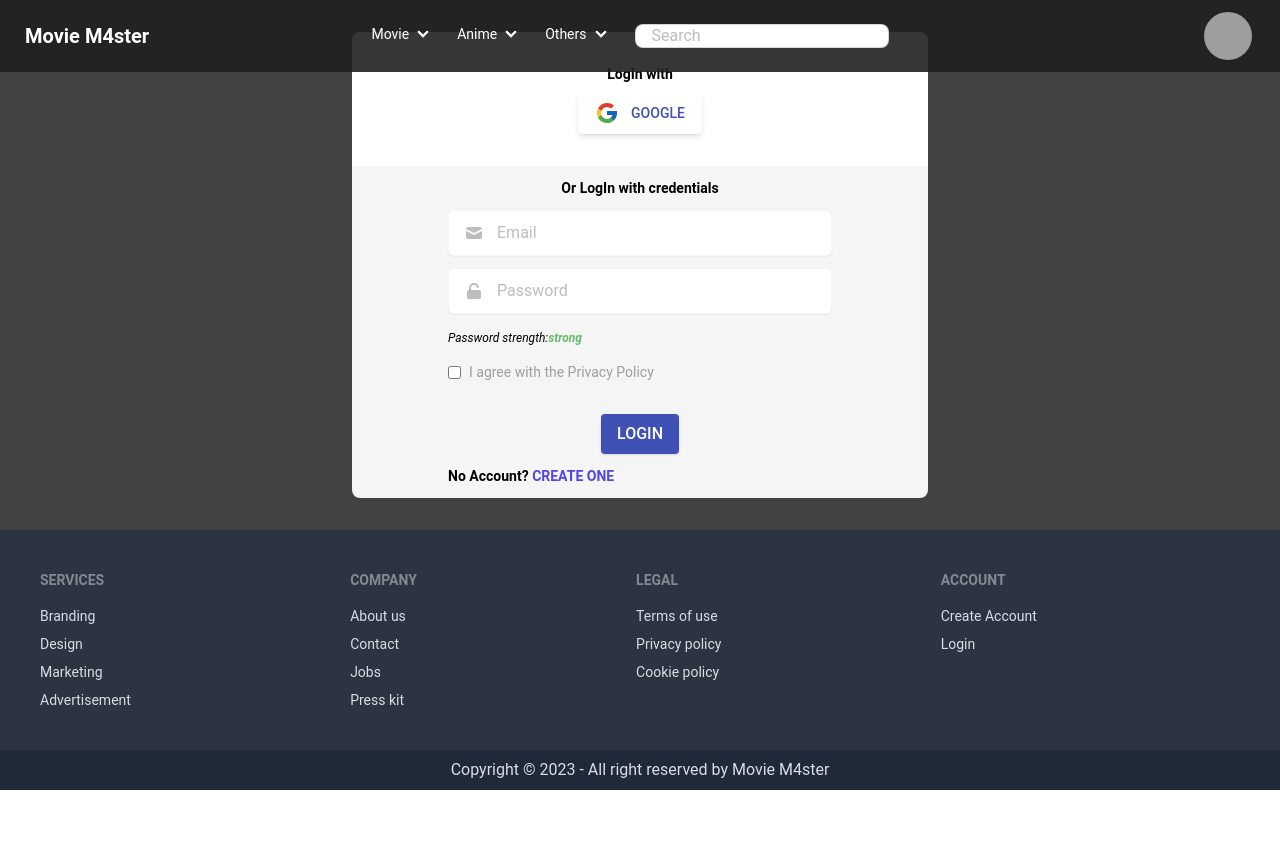
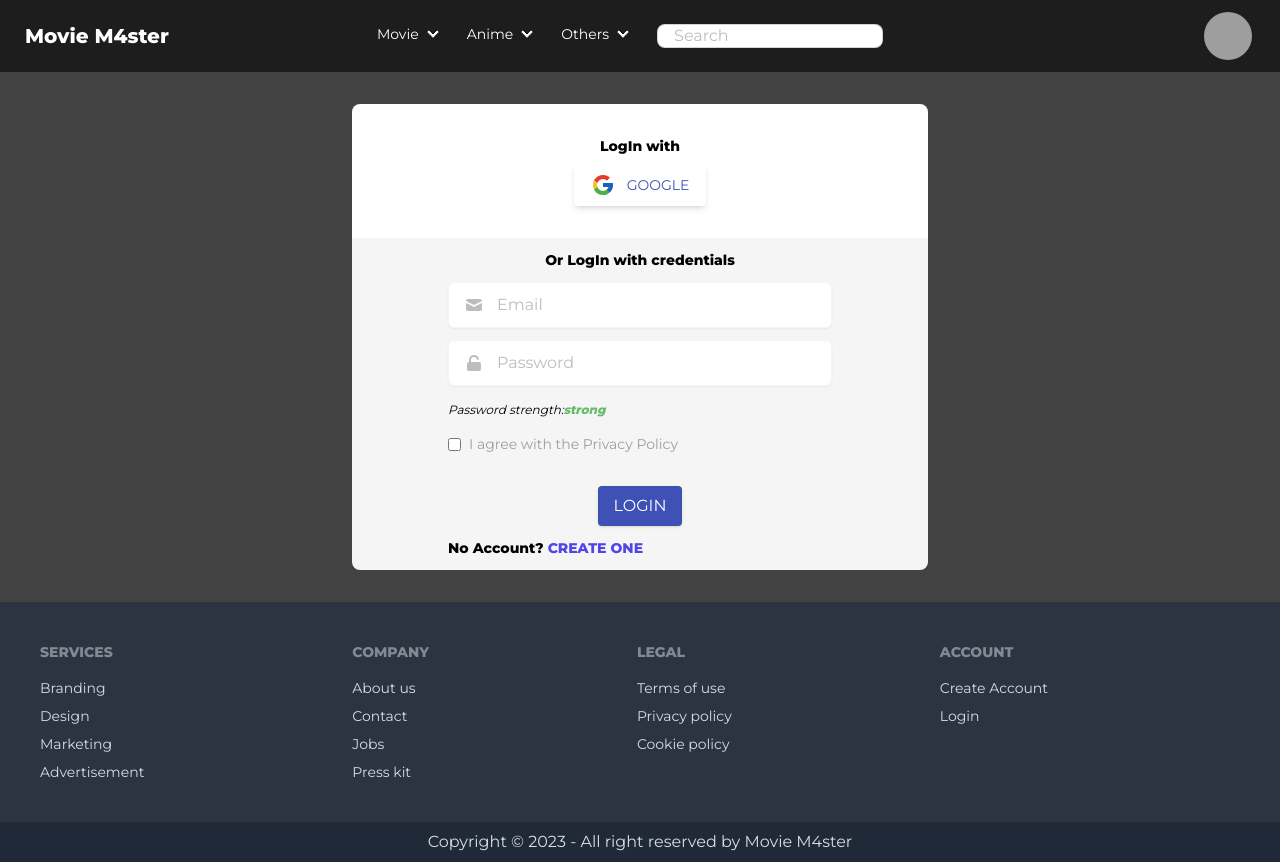
Before and after one commit to Yeasin1020/Movie_Master, a React (Vite) app in the folder moviemsater/: page /login in a window 1280 px wide. Before the commit the page ends 800 px from the top, so only its background shows below. Built offline with nearby package versions, Linux system fonts and the light colour scheme; no server answers; grey boxes are pictures that could not be loaded.

Commit message:
toastify

```diff
--- a/moviemsater/package.json
+++ b/moviemsater/package.json
@@ -25,6 +25,7 @@
     "react-icons": "^4.11.0",
     "react-multi-carousel": "^2.8.4",
     "react-router-dom": "^6.18.0",
+    "react-toastify": "^9.1.3",
     "sort-by": "^1.2.0",
     "swiper": "^10.2.0"
   },
--- a/moviemsater/src/Pages/Home/Home/Card/Card.css
+++ b/moviemsater/src/Pages/Home/Home/Card/Card.css
@@ -5,7 +5,6 @@ html {
 	background: #000000;
 	padding: 0;
 	margin: 0;
-	padding-bottom: 6rem;
 	font-family: "Montserrat", sans-serif;
 	width: 100%;
 }
@@ -50,14 +49,7 @@ img {
 .title_wrapper h1 {
 	width: 70%;
 }
-button {
-	background: #f40612 !important;
-	color: #fff !important;
-	font-size: 18px;
-	padding: 0.5rem 3rem;
-	outline: none;
-	border: 0 !important;
-}
+
 @media (max-width: 768px) {
 	.title_wrapper {
 		text-align: center;
--- a/moviemsater/src/Pages/Home/Home/Home.jsx
+++ b/moviemsater/src/Pages/Home/Home/Home.jsx
@@ -1,13 +1,12 @@
 import React from "react";
-
+import Card from "./Card/Card";
 import Slider from "./Slider/Slider";
-import Header from "../../Header/Header";
 
 const Home = () => {
   return (
   <div>
     <Slider></Slider>
-    <Header></Header>
+    <Card></Card>
   </div>
   );
 };
--- a/moviemsater/src/Pages/Login/Login.jsx
+++ b/moviemsater/src/Pages/Login/Login.jsx
@@ -2,8 +2,21 @@ import React, { useContext } from "react";
 import { Link } from "react-router-dom";
 import { AuthContext } from "../../provider/AuthProvider";
 
+import { ToastContainer, toast } from 'react-toastify';
+import 'react-toastify/dist/ReactToastify.css';
+
 const Login = () => {
 
+  const notify = () => {
+    return toast.success("Successfully login!!!", {
+      position: toast.POSITION.BOTTOM_CENTER,
+    });
+  }
+  const notifyError = () => {
+    return toast.error("Something went wrong please try again...", {
+      position: toast.POSITION.BOTTOM_CENTER,
+    });
+  }
   const {signIn, signInWithGoogle} = useContext(AuthContext);
 
   const handleLogin = (event) => {
@@ -18,10 +31,13 @@ const Login = () => {
     .then(result => {
       const loggedUser = result.user;
       console.log(loggedUser)
+      notify();
       form.reset();
+
     })
     .catch(error => {
       console.log(error);
+      notifyError();
     })
   };
 
@@ -30,9 +46,11 @@ const Login = () => {
     .then(result => {
       const loggedUser = result.user;
       console.log(loggedUser);
+      notify();
     })
     .catch(error => {
       console.log(error);
+      notifyError();
     })
   }
   return (
@@ -142,6 +160,7 @@ const Login = () => {
                   CREATE ONE
                 </Link>
               </p>
+              <ToastContainer />
             </form>
           </div>
         </div>
--- a/moviemsater/src/Shared/NavBar/NavBar.jsx
+++ b/moviemsater/src/Shared/NavBar/NavBar.jsx
@@ -32,8 +32,8 @@ const NavBar = () => {
   };
 
   return (
-    <div>
-      <div className="navbar fixed z-10 bg-opacity-90 bg-gray-900 text-white">
+    <div className="pb-[72px]">
+      <div className="navbar  fixed z-10 bg-opacity-90 bg-gray-900 text-white">
         <div className="navbar-start">
           <div className="dropdown">
             <label tabIndex={0} className="btn btn-ghost lg:hidden">
```
Also changed, not shown: 1 other file (tests, documents, lock files or other folders).
